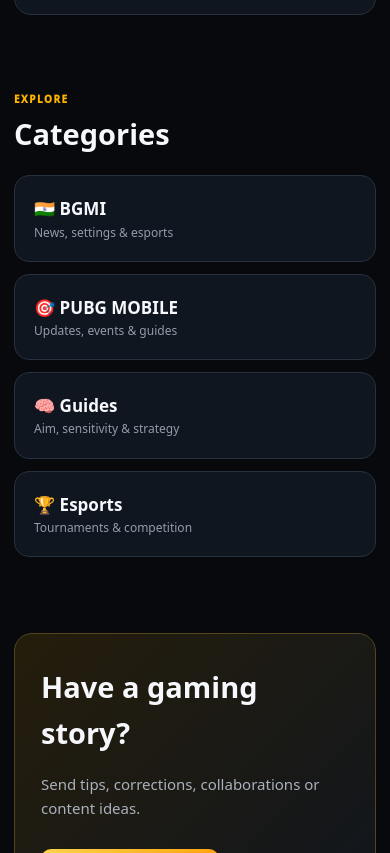
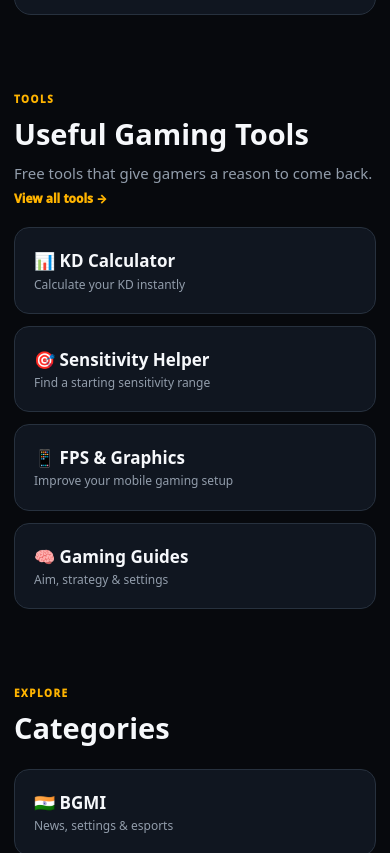
Before and after one commit to YOUR-GAMERHARSH/gaming-with-bramosh, a plain HTML site: page index.html in a window 390 px wide. Shown: the part 3129-3982 px from the top of the page. Drawn offline with Linux system fonts and the light colour scheme.

Commit message:
Add useful gaming tools section to homepage

```diff
--- a/index.html
+++ b/index.html
@@ -11,7 +11,7 @@
 @media(max-width:900px){nav{display:none}.hamb{display:block}.heroGrid{grid-template-columns:1fr}.grid{grid-template-columns:1fr 1fr}.trending{grid-template-columns:1fr 1fr}.categories{grid-template-columns:1fr 1fr}.search input{width:90px}}
 @media(max-width:560px){.hero{padding-top:35px}.heroMain{min-height:400px}.grid,.trending,.categories{grid-template-columns:1fr}.head{display:block}.search{display:none}.banner{display:block}.banner .btn{margin-top:14px}.foot{display:block}.foot div+div{margin-top:10px}}
 </style></head><body>
-<header><div class="wrap nav"><button class="iconbtn hamb" id="hamb" aria-label="Open menu">☰</button><a class="logo" href="index.html">Gaming <b>With Bramosh</b></a><nav id="nav"><a href="#latest">Latest</a><a href="bgmi.html">BGMI</a><a href="pubg.html">PUBG MOBILE</a><a href="guides.html">Guides</a><a href="esports.html">Esports</a><a href="about.html">About</a></nav><div class="tools"><label class="search">⌕<input id="search" placeholder="Search"></label><button class="iconbtn" id="theme" aria-label="Toggle dark or light mode">☀</button></div></div></header>
+<header><div class="wrap nav"><button class="iconbtn hamb" id="hamb" aria-label="Open menu">☰</button><a class="logo" href="index.html">Gaming <b>With Bramosh</b></a><nav id="nav"><a href="#latest">Latest</a><a href="bgmi.html">BGMI</a><a href="pubg.html">PUBG MOBILE</a><a href="guides.html">Guides</a><a href="tools.html">Tools</a><a href="esports.html">Esports</a><a href="about.html">About</a></nav><div class="tools"><label class="search">⌕<input id="search" placeholder="Search"></label><button class="iconbtn" id="theme" aria-label="Toggle dark or light mode">☀</button></div></div></header>
 <div class="breaking"><div class="wrap ticker"><b>BREAKING</b><span>Gaming With Bramosh — BGMI, PUBG MOBILE, esports and gaming guides in one place.</span></div></div>
 <main>
 <section class="hero"><div class="wrap heroGrid"><article class="heroMain"><div class="heroText"><span class="pill">Featured Story</span><h1>Gaming news built for the mobile battlefield.</h1><p>BGMI & PUBG MOBILE updates, esports stories and practical guides — with clear sources and easy-to-read articles.</p><a class="btn primary" href="#latest">Read Latest →</a></div></article><div class="side"><article class="mini"><div class="eyebrow">🔥 Trending now</div><h3>PUBG MOBILE V4.7 Beta Test 1</h3><p>What the official news feed says about the latest beta announcement.</p><a class="read" href="articles/pubg-v47-beta.html">Read story →</a></article><article class="mini"><div class="eyebrow">🏆 Esports</div><h3>BGIS 2026 Competition Structure</h3><p>A quick explanation of the official competition stages.</p><a class="read" href="articles/bgis-2026.html">Read story →</a></article></div></div></section>
@@ -29,6 +29,8 @@
 <article class="card" data-title="PUBG MOBILE V4.6 Midnight Hunters"><img class="thumb" src="https://images.pexels.com/photos/7915523/pexels-photo-7915523.jpeg?auto=compress&dpr=1&h=750&w=1260" alt="Mobile gaming"><div class="body"><span class="tag">UPDATES</span><small class="credit">Photo: RDNE Stock project / Pexels</small><h3>V4.6 Midnight Hunters: PUBG MOBILE Update Overview</h3><p>A concise look at the themed update and its content.</p><a class="read" href="articles/pubg-v46.html">Read article →</a></div></article>
 </div></div></section>
 
+<section><div class="wrap"><div class="head"><div><div class="eyebrow">Tools</div><h2>Useful Gaming Tools</h2><p class="sub">Free tools that give gamers a reason to come back.</p></div><a class="read" href="tools.html">View all tools →</a></div><div class="categories"><a class="cat" href="tools.html"><strong>📊 KD Calculator</strong><span>Calculate your KD instantly</span></a><a class="cat" href="tools.html"><strong>🎯 Sensitivity Helper</strong><span>Find a starting sensitivity range</span></a><a class="cat" href="guides.html"><strong>📱 FPS & Graphics</strong><span>Improve your mobile gaming setup</span></a><a class="cat" href="guides.html"><strong>🧠 Gaming Guides</strong><span>Aim, strategy & settings</span></a></div></div></section>
+
 <section><div class="wrap"><div class="head"><div><div class="eyebrow">Explore</div><h2>Categories</h2></div></div><div class="categories"><a class="cat" href="bgmi.html"><strong>🇮🇳 BGMI</strong><span>News, settings & esports</span></a><a class="cat" href="pubg.html"><strong>🎯 PUBG MOBILE</strong><span>Updates, events & guides</span></a><a class="cat" href="guides.html"><strong>🧠 Guides</strong><span>Aim, sensitivity & strategy</span></a><a class="cat" href="esports.html"><strong>🏆 Esports</strong><span>Tournaments & competition</span></a></div></div></section>
 <section><div class="wrap"><div class="banner"><div><h2>Have a gaming story?</h2><p>Send tips, corrections, collaborations or content ideas.</p></div><a class="btn primary" href="contact.html">Contact Bramosh →</a></div></div></section>
 </main><footer><div class="wrap foot"><div>Gaming With Bramosh</div><div><a href="about.html">About</a> · <a href="contact.html">Contact</a> · © 2026</div></div></footer>
```
